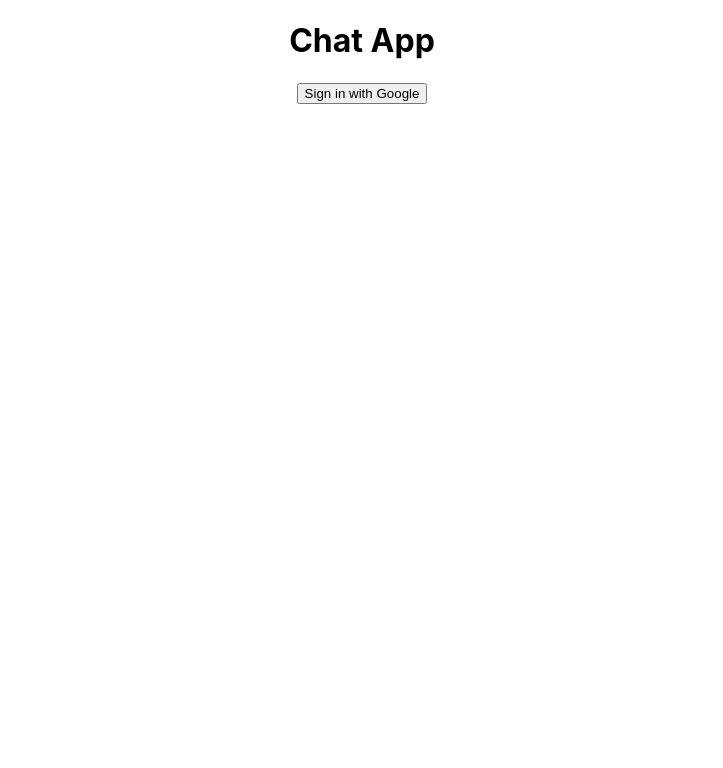
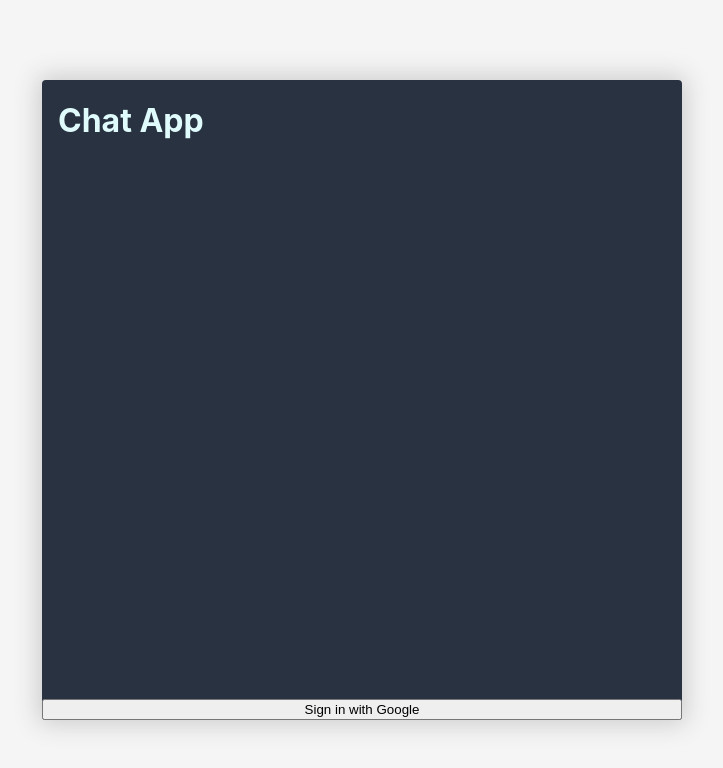
Before and after one commit to ilham-nasution/chat-app, a React (Create React App) app: page / in a window 1280 px wide. Shown: the top 768 px of the page, without its empty margins (278-1001 px from the left). Built offline with nearby package versions, Linux system fonts and the light colour scheme; no server answers; the HTML template or start-up script is replaced by a standard one.

Commit message:
header and content style added

```diff
--- a/src/App.css
+++ b/src/App.css
@@ -1,38 +1,62 @@
-.App {
-  text-align: center;
+.container {
+  display: grid;
+  place-items: center;
+  height: 100vh;
+  background-color: whitesmoke;
 }
 
-.App-logo {
-  height: 40vmin;
-  pointer-events: none;
+.content {
+  background-color: #293241;
+  border-radius: 4px;
+  box-shadow: 0px 0px 24px 4px rgba(204, 204, 204, 1);
+  width: 50%;
+  height: 80%;
+  display: flex;
+  flex-direction: column;
+  justify-content: space-between;
 }
 
-@media (prefers-reduced-motion: no-preference) {
-  .App-logo {
-    animation: App-logo-spin infinite 20s linear;
-  }
+section {
+  display: flex;
+  flex-direction: column;
 }
 
-.App-header {
-  background-color: #282c34;
-  min-height: 100vh;
+header {
   display: flex;
-  flex-direction: column;
+  justify-content: space-between;
   align-items: center;
-  justify-content: center;
-  font-size: calc(10px + 2vmin);
-  color: white;
+  color: #e0fbfc;
+  padding: 0px 16px;
 }
 
-.App-link {
-  color: #61dafb;
+.signout-button {
+  border: none;
+  border-radius: 4px;
+  width: 80px;
+  height: 40px;
+  background-color: #ee6c4d;
+  color: whitesmoke;
 }
 
-@keyframes App-logo-spin {
-  from {
-    transform: rotate(0deg);
-  }
-  to {
-    transform: rotate(360deg);
-  }
+.message {
+  display: flex;
+  margin: 16px 0px;
+  color: #e0fbfc;
 }
+
+.sent {
+  justify-content: flex-end;
+}
+
+.sent img {
+  order: 2;
+  margin-left: 8px;
+}
+
+.message img {
+  width: 48px;
+  height: 48px;
+  border: 1px solid black;
+  border-radius: 50%;
+  object-fit: cover;
+}
--- a/src/App.js
+++ b/src/App.js
@@ -19,7 +19,8 @@ function App() {
   const [user] = useAuthState(auth);
 
   return (
-    <div className="App">
+    <div className="container">
+      <div className="content">
         <header>
           <h1>Chat App</h1>
           <SignOut auth={auth} />
@@ -32,6 +33,7 @@ function App() {
           )}
         </section>
       </div>
+    </div>
   );
 }
 
--- a/src/components/SignOut.jsx
+++ b/src/components/SignOut.jsx
@@ -2,6 +2,10 @@ import React from "react";
 
 export default function SignOut({ auth }) {
   return (
-    auth.currentUser && <button onClick={() => auth.signOut()}>Sign Out</button>
+    auth.currentUser && (
+      <button className="signout-button" onClick={() => auth.signOut()}>
+        Sign Out
+      </button>
+    )
   );
 }
```
Lines whose indentation alone changed are shown as unchanged.
